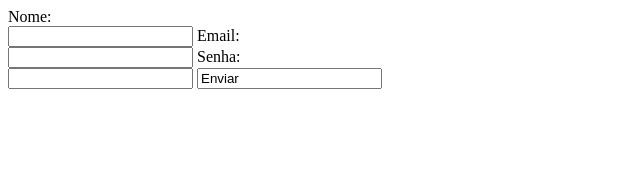
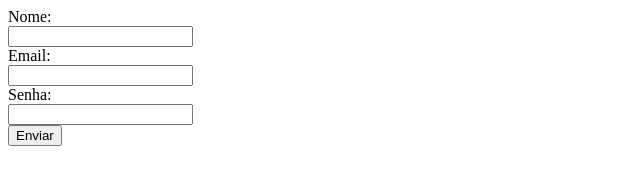
Before and after one commit to larinic/cursosenac, a plain HTML site: page 1010/index.html in a window 1280 px wide. Shown: the whole page, without its empty margins (0-640 px from the left). Drawn offline with Linux system fonts and the light colour scheme.

Commit message:
corrigido

```diff
--- a/1010/index.html
+++ b/1010/index.html
@@ -7,11 +7,11 @@
     <title>Formulário</title>
 </head>
 <body>
-        <form action="obrigado.html">
-            <label>Nome:</label> <br> <input type="text">
-            <label>Email:</label> <br> <input type="email">
-            <label>Senha:</label> <br> <input type="password">
-            <input type="sub" value="Enviar">
+        <form action="obrigada.html">
+            <label>Nome:</label> <br> <input type="text"><br>
+            <label>Email:</label> <br> <input type="email"><br>
+            <label>Senha:</label> <br> <input type="password"><br>
+            <input type="submit" value="Enviar">
         </form>
 </body>
 </html>
```
Also changed, not shown: 1010/obrigada.html (+2 -2 lines).
